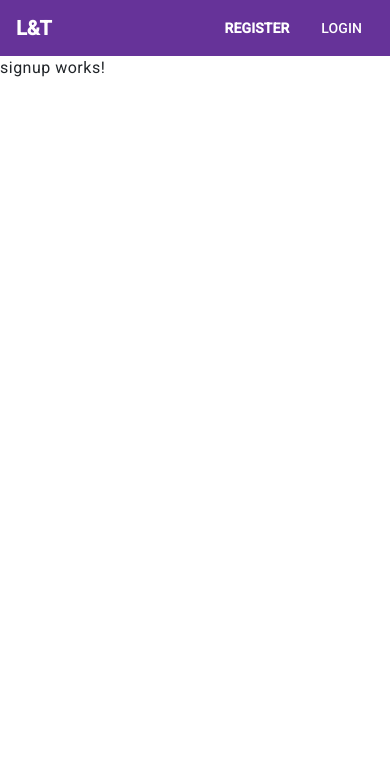
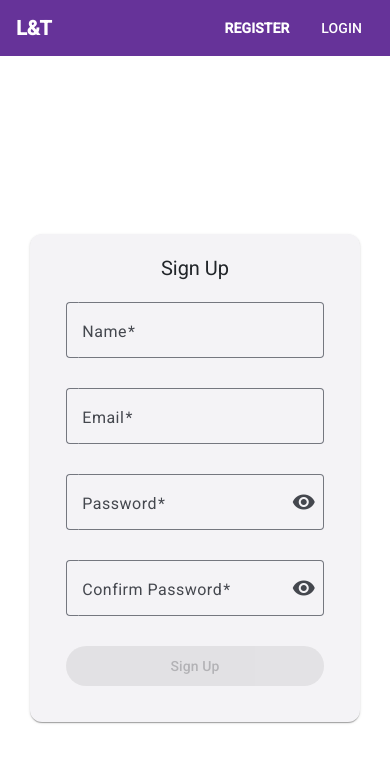
Before and after one commit to Jerri-1121/jerri-personal, an Angular app in the folder L-AND-T/: page /signup in a window 390 px wide. Shown: the top 762 px of the page. Built offline with nearby package versions, Linux system fonts and the light colour scheme.

Commit message:
login form and signup form

```diff
--- a/L-AND-T/src/app/auth/components/login/login.component.html
+++ b/L-AND-T/src/app/auth/components/login/login.component.html
@@ -1 +1,27 @@
-<p>login works!</p>
+<div class="container">
+    <mat-card>
+        <mat-card-title>Login</mat-card-title>
+        <mat-card-content>
+            <form [formGroup]="loginForm">
+                <mat-form-field appearance="outline">
+                    <mat-label>Email</mat-label>
+                    <input matInput placeholder="Email" formControlName="email" required>
+                </mat-form-field>
+
+                <mat-form-field appearance="outline">
+                    <mat-label>Password</mat-label>
+                    <input matInput placeholder="Password" type="{{ hidePassword ? 'password' : 'text'}}" formControlName="password" required>
+                    <button mat-icon-button matSuffix (click)="togglePasswordVisibility()">
+                        <mat-icon>{{ hidePassword ? 'visibility' : 'visibility_off' }}</mat-icon>
+                    </button>
+                </mat-form-field>
+
+                <button mat-raised-button class="" type="submit" [disabled]="loginForm.invalid" (click)="onSubmit()">Login</button>
+            </form>
+        </mat-card-content>
+
+        <mat-card-actions>
+            <button mat-button  routerLink="/signup">Don't have an account, please sign up</button>
+        </mat-card-actions>
+    </mat-card>
+</div>
--- a/L-AND-T/src/app/auth/components/login/login.component.scss
+++ b/L-AND-T/src/app/auth/components/login/login.component.scss
@@ -0,0 +1,52 @@
+.container {
+    display: flex;
+    justify-content: center;
+    align-items: center;
+    height: 100vh;
+}
+
+mat-card {
+
+    max-width: 400px;
+    width: 100%;
+    padding: 20px;
+
+    @media screen and  (max-width:500px) {
+        max-width: 90%;
+    }
+
+}
+mat-card-title {
+    text-align: center;
+    font-size: 24px;
+    margin-bottom: 20px;
+}
+form {
+    display: flex;
+    flex-direction: column;
+    align-items: center;
+}
+mat-form-field {
+    width: 100%;
+    margin-bottom: 20px;
+}
+
+button {
+    width: 100%;
+    .abc {
+        background: rebeccapurple;
+        color: white;
+    }
+}
+@media screen and (max-width:500px) {
+    mat-card-title {
+        font-size: 20px;
+    }
+    mat-form-field {
+        margin-bottom: 10px;
+    }
+
+}
+.error-snackbar {
+    background-color: #f44336;
+}
--- a/L-AND-T/src/app/auth/components/login/login.component.ts
+++ b/L-AND-T/src/app/auth/components/login/login.component.ts
@@ -1,15 +1,42 @@
 import { CommonModule } from '@angular/common';
 import { Component } from '@angular/core';
+import { FormBuilder, FormGroup, FormsModule, ReactiveFormsModule, Validators } from '@angular/forms';
+import { AngularMaterialModule } from '../../../AngularMaterialModule';
+import { RouterModule, RouterOutlet } from '@angular/router';
 
 @Component({
   selector: 'app-login',
   standalone: true,
   imports: [
     CommonModule,
+    RouterOutlet,
+    RouterModule,
+    AngularMaterialModule,
+    ReactiveFormsModule,
+    FormsModule
   ],
   templateUrl: './login.component.html',
   styleUrl: './login.component.scss'
 })
 export class LoginComponent {
 
+  hidePassword = true;
+  loginForm: FormGroup;
+
+  constructor(private fb:FormBuilder) {
+    this.loginForm = this.fb.group({
+      email: [null,[Validators.required,Validators.email]],
+      password: [null,[Validators.required]],
+
+
+  })
 }
+
+  togglePasswordVisibility(){
+    this.hidePassword = !this.hidePassword;
+  }
+  onSubmit(){
+    console.log(this.loginForm.value);
+  }
+
+}
--- a/L-AND-T/src/app/auth/components/signup/signup.component.html
+++ b/L-AND-T/src/app/auth/components/signup/signup.component.html
@@ -1 +1,46 @@
-<p>signup works!</p>
+<div class="container">
+    <mat-card>
+        <mat-card-title>Sign Up</mat-card-title>
+        <mat-card-content>
+            <form [formGroup]="signupForm">
+                <mat-form-field appearance="outline">
+                    <mat-label>Name</mat-label>
+                    <input matInput formControlName="name"  required>
+                    <!-- <mat-error *ngIf="signupForm.get('name').invalid && signupForm.get('name').touched">Please enter a valid name</mat-error> -->
+                </mat-form-field>
+
+                <mat-form-field appearance="outline">
+                    <mat-label>Email</mat-label>
+                    <input matInput formControlName="email"  required>
+                    <!-- <mat-error *ngIf="signupForm.get('name').invalid && signupForm.get('name').touched">Please enter a valid name</mat-error>
+                 <mat-error></mat-error> -->
+                </mat-form-field>
+
+                <mat-form-field appearance="outline">
+                    <mat-label>Password</mat-label>
+                    <input matInput formControlName="password" type="{{hidePassword ? 'password' : 'text'}}" required>
+                    <button mat-icon-button matSuffix (click)="togglePasswordVisibility()">
+                        <mat-icon>{{hidePassword ? 'visibility' : 'visibility_off'}}</mat-icon>
+                    </button>
+                    <!-- <mat-error *ngIf="signupForm.get('name').invalid && signupForm.get('name').touched">Please enter a valid name</mat-error>
+                 <mat-error></mat-error> -->
+                </mat-form-field>
+
+                <mat-form-field appearance="outline">
+                    <mat-label>Confirm Password</mat-label>
+                    <input matInput formControlName="confirm_password" type="{{hidePassword ? 'password' : 'text'}}" required>
+                    <button mat-icon-button matSuffix (click)="togglePasswordVisibility()">
+                        <mat-icon>{{hidePassword ? 'visibility' : 'visibility_off'}}</mat-icon>
+                    </button>
+                    <!-- <mat-error *ngIf="signupForm.get('name').invalid && signupForm.get('name').touched">Please enter a valid name</mat-error>
+                 <mat-error></mat-error> -->
+                </mat-form-field>
+
+                <button class="abc" mat-raised-button class="btn btn-primary" type="submit" [disabled]="signupForm.invalid" (click)="onSubmit()">Sign Up</button>
+
+            </form>
+
+
+        </mat-card-content>
+    </mat-card>
+</div>
--- a/L-AND-T/src/app/auth/components/signup/signup.component.scss
+++ b/L-AND-T/src/app/auth/components/signup/signup.component.scss
@@ -0,0 +1,52 @@
+.container {
+    display: flex;
+    justify-content: center;
+    align-items: center;
+    height: 100vh;
+}
+
+mat-card {
+
+    max-width: 400px;
+    width: 100%;
+    padding: 20px;
+
+    @media screen and  (max-width:500px) {
+        max-width: 90%;
+    }
+
+}
+mat-card-title {
+    text-align: center;
+    font-size: 24px;
+    margin-bottom: 20px;
+}
+form {
+    display: flex;
+    flex-direction: column;
+    align-items: center;
+}
+mat-form-field {
+    width: 100%;
+    margin-bottom: 20px;
+}
+
+button {
+    width: 100%;
+    .abc {
+        background: rebeccapurple;
+        color: white;
+    }
+}
+@media screen and (max-width:500px) {
+    mat-card-title {
+        font-size: 20px;
+    }
+    mat-form-field {
+        margin-bottom: 10px;
+    }
+
+}
+.error-snackbar {
+    background-color: #f44336;
+}
--- a/L-AND-T/src/app/auth/components/signup/signup.component.ts
+++ b/L-AND-T/src/app/auth/components/signup/signup.component.ts
@@ -1,15 +1,41 @@
 import { CommonModule } from '@angular/common';
-import { Component } from '@angular/core';
+import { Component, signal } from '@angular/core';
+import { FormBuilder, FormGroup, ReactiveFormsModule, Validators } from '@angular/forms';
+import { AngularMaterialModule } from '../../../AngularMaterialModule';
 
 @Component({
   selector: 'app-signup',
   standalone: true,
   imports: [
     CommonModule,
+    ReactiveFormsModule,
+    AngularMaterialModule
   ],
   templateUrl: './signup.component.html',
   styleUrl: './signup.component.scss'
 })
 export class SignupComponent {
 
+  signupForm: FormGroup;
+  hidePassword = true;
+
+  constructor(private fb: FormBuilder){
+
+    this.signupForm = this.fb.group({
+      name : [null,[Validators.required]],
+      email : [null,[Validators.required, Validators.email]],
+      password : [null,[Validators.required, Validators.minLength(6)]],
+      confirm_password : [null,[Validators.required]]
+    })
+  }
+
+  togglePasswordVisibility(){
+    this.hidePassword = !this.hidePassword;
+  }
+
+  onSubmit(){
+    console.log(this.signupForm.value)
+  }
+
+
 }
```
